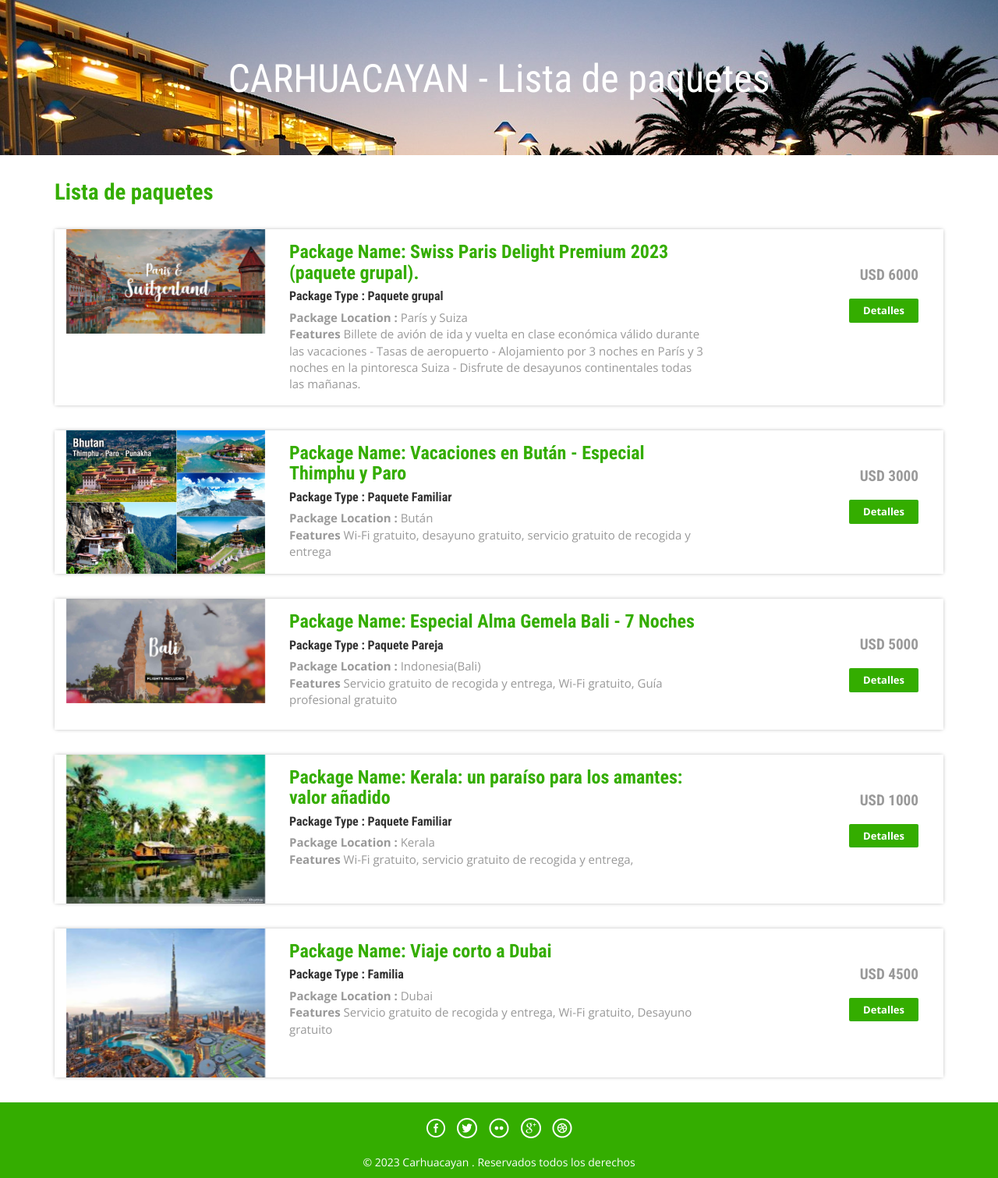
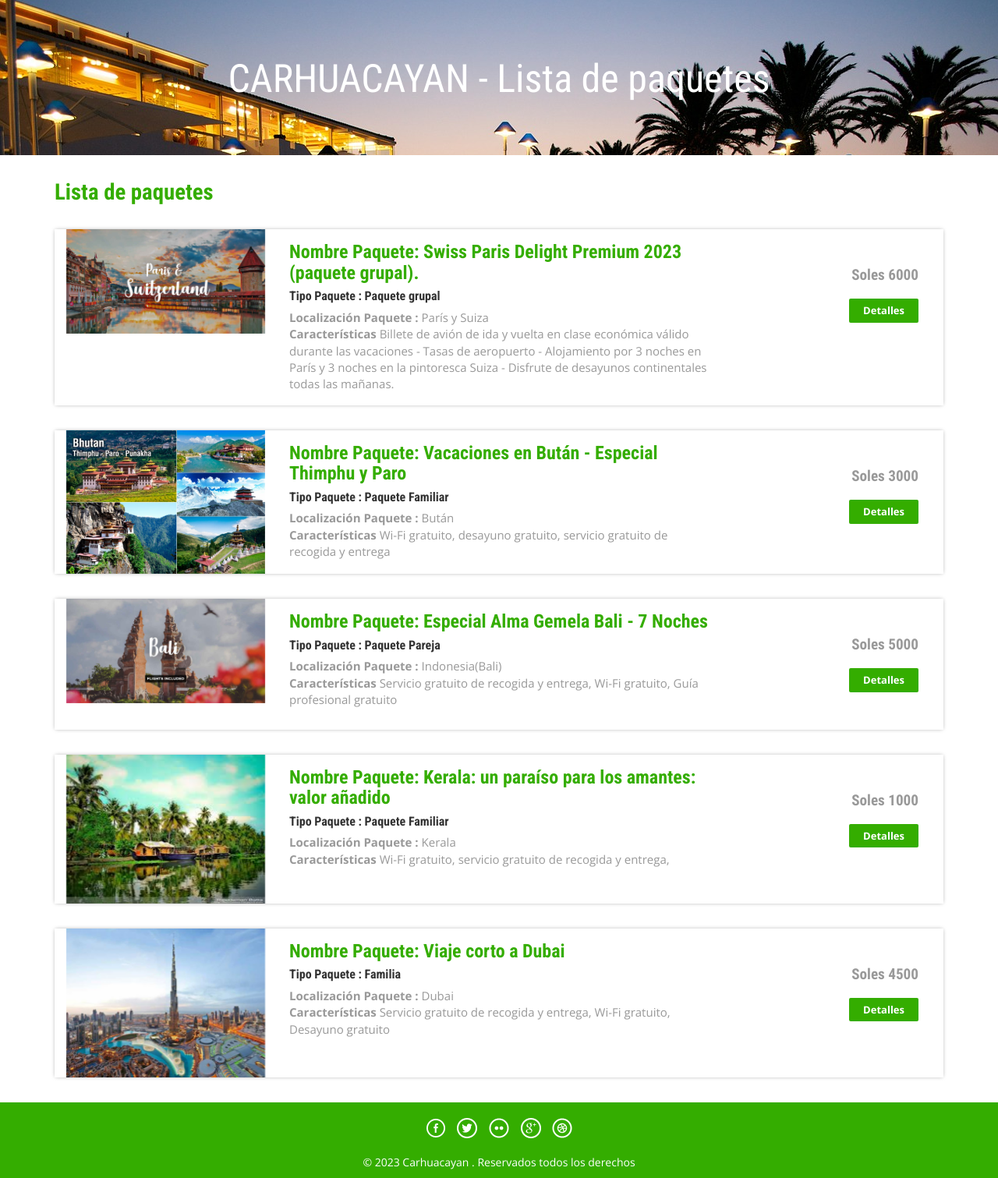
Before and after one commit to SteveMancilla/TurismoCarhuacayan_02, a PHP site: page /package-list.php in a window 1280 px wide. Shown: the part 147-1658 px from the top of the page at 78% size. Run offline with PHP 8.4, Linux system fonts and the light colour scheme; a user stored in the database is signed in; data comes from the database, SQL or seed files in the repository.

Commit message:
Actualizacion de personalizacion y desarrollo

```diff
--- a/package-list.php
+++ b/package-list.php
@@ -65,13 +65,13 @@ foreach($results as $result)
                             class="img-responsive" alt="">
                     </div>
                     <div class="col-md-6 room-midle wow fadeInUp animated" data-wow-delay=".5s">
-                        <h4>Package Name: <?php echo htmlentities($result->PackageName);?></h4>
-                        <h6>Package Type : <?php echo htmlentities($result->PackageType);?></h6>
-                        <p><b>Package Location :</b> <?php echo htmlentities($result->PackageLocation);?></p>
-                        <p><b>Features</b> <?php echo htmlentities($result->PackageFetures);?></p>
+                        <h4>Nombre Paquete: <?php echo htmlentities($result->PackageName);?></h4>
+                        <h6>Tipo Paquete : <?php echo htmlentities($result->PackageType);?></h6>
+                        <p><b>Localización Paquete :</b> <?php echo htmlentities($result->PackageLocation);?></p>
+                        <p><b>Características</b> <?php echo htmlentities($result->PackageFetures);?></p>
                     </div>
                     <div class="col-md-3 room-right wow fadeInRight animated" data-wow-delay=".5s">
-                        <h5>USD <?php echo htmlentities($result->PackagePrice);?></h5>
+                        <h5>Soles <?php echo htmlentities($result->PackagePrice);?></h5>
                         <a href="package-details.php?pkgid=<?php echo htmlentities($result->PackageId);?>"
                             class="view">Detalles</a>
                     </div>
```
